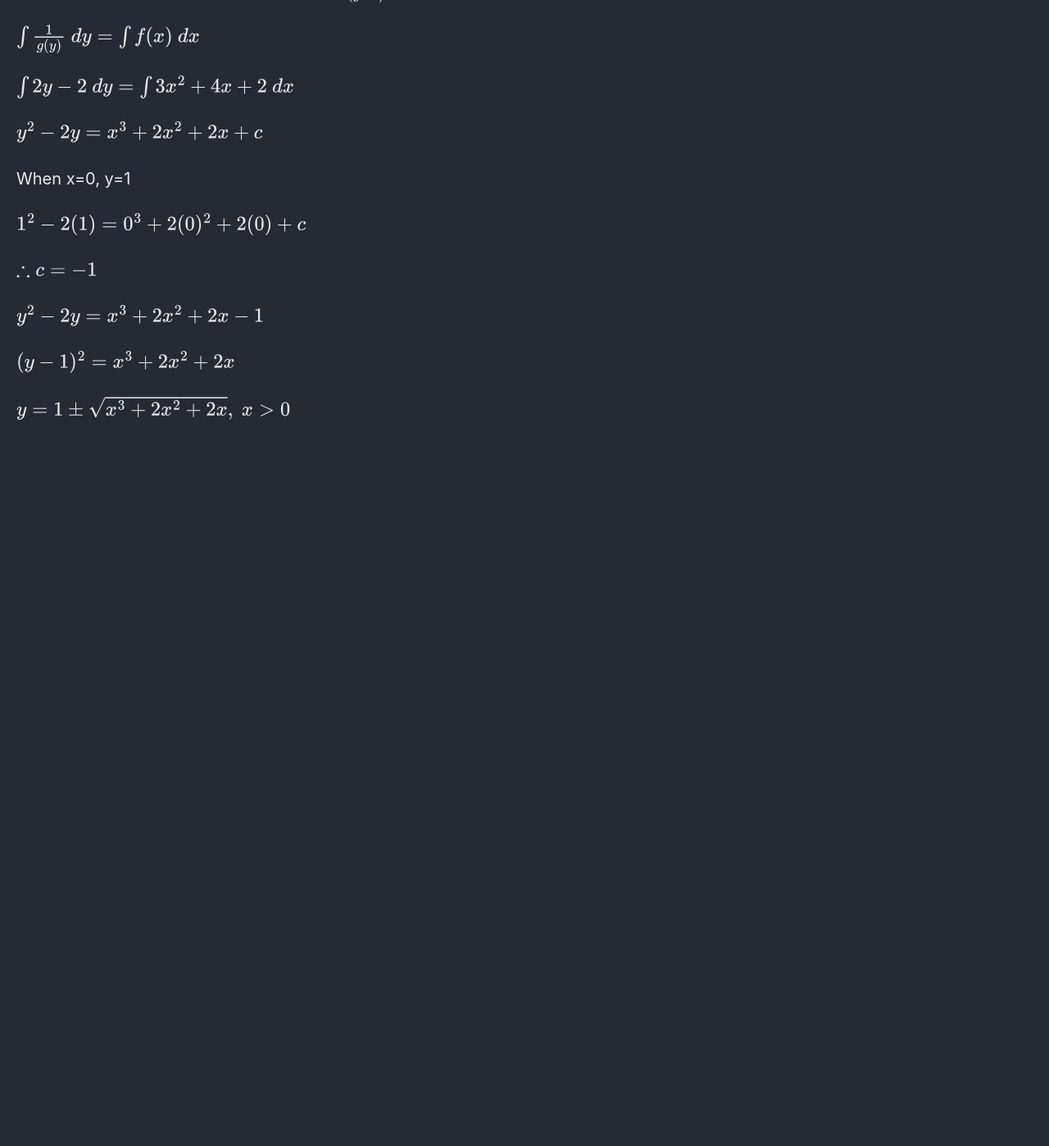
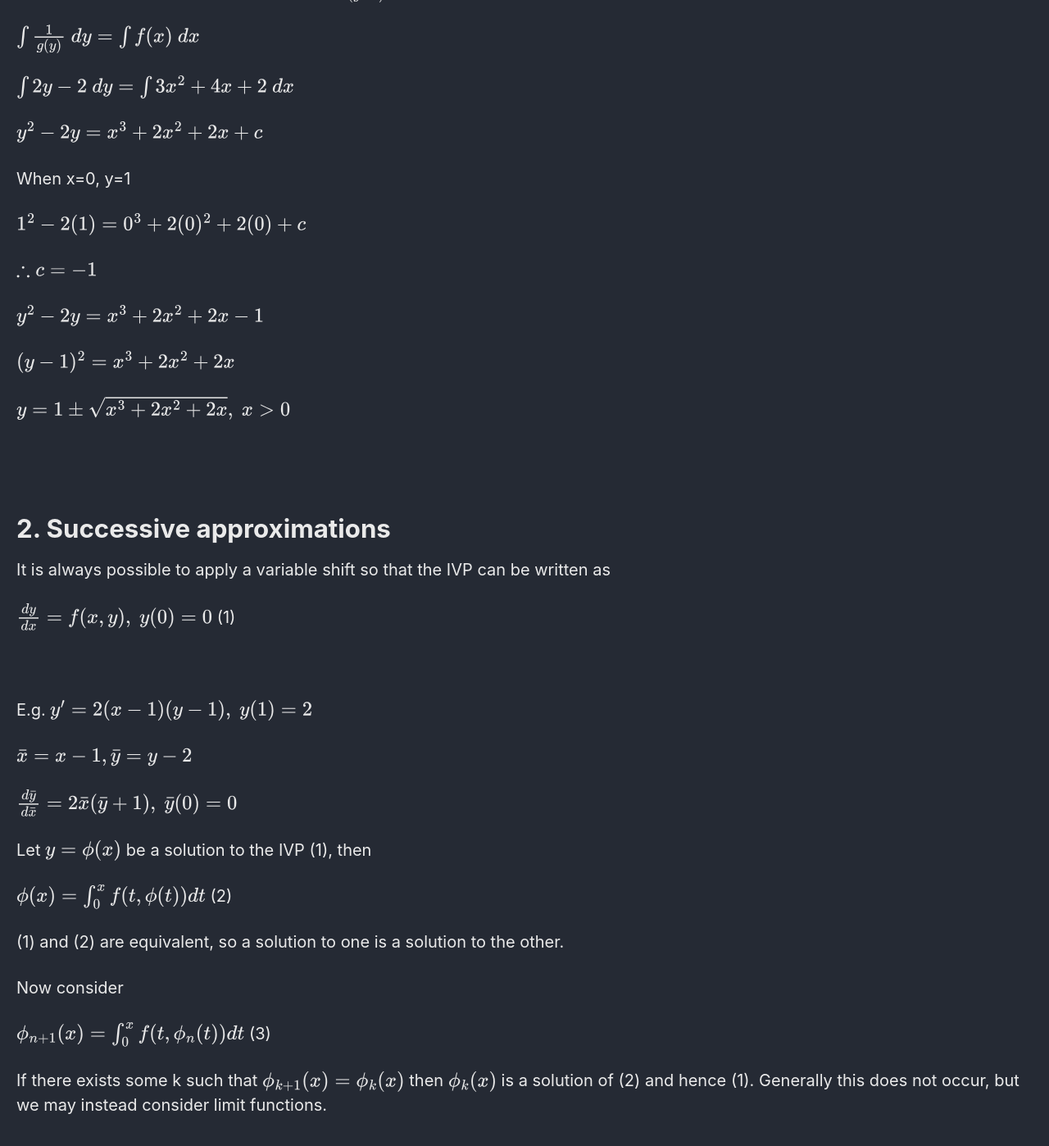
Before and after one commit to Connor-McCartney/Connor-McCartney.github.io, a Jekyll site: the page built from _pages/misc/linear-algebra.md, in a window 1280 px wide and 1400 px high, scrolled down 2547 px. Shown: the whole window at 82% size. Built offline with Jekyll 4.4.1, drawn with Linux system fonts in a browser that asks for light colours; cached includes are drawn as plain includes; before the commit the page ends 3118 px from its top, so only the background shows below that.

Commit message:
Update linear-algebra.md

```diff
--- a/_pages/misc/linear-algebra.md
+++ b/_pages/misc/linear-algebra.md
@@ -106,3 +106,38 @@ $y^2 - 2y = x^3 + 2x^2 + 2x -1$
 $(y-1)^2 = x^3 + 2x^2 + 2x$
 
 $y = 1 \pm \sqrt{x^3 + 2x^2 + 2x}, \ x > 0$
+
+<br>
+<br>
+
+# 2. Successive approximations
+
+
+It is always possible to apply a variable shift so that the IVP can be written as
+
+$\frac{dy}{dx} = f(x,y), \ y(0) = 0$  (1)
+
+<br>
+
+E.g. $y' = 2(x-1)(y-1), \ y(1) = 2$
+
+$\bar{x} = x-1, \bar{y} = y-2$
+
+$\frac{d \bar{y}}{d \bar{x}} = 2 \bar{x}(\bar{y} + 1), \ \bar{y}(0) = 0$
+
+
+Let $y = \phi (x)$ be a solution to the IVP (1), then
+
+$\phi(x) = \int_0^x{f(t, \phi (t))} dt$  (2)
+
+(1) and (2) are equivalent, so a solution to one is a solution to the other.
+
+Now consider
+
+$\phi_{n+1}(x) = \int_0^x{f(t, \phi_n (t))} dt$  (3)
+
+If there exists some k such that $\phi_{k+1}(x) = \phi_{k}(x)$ then $\phi_{k}(x)$ is a solution of (2) and hence (1).
+Generally this does not occur, but we may instead consider limit functions.
+
+<br>
+<br>
```
